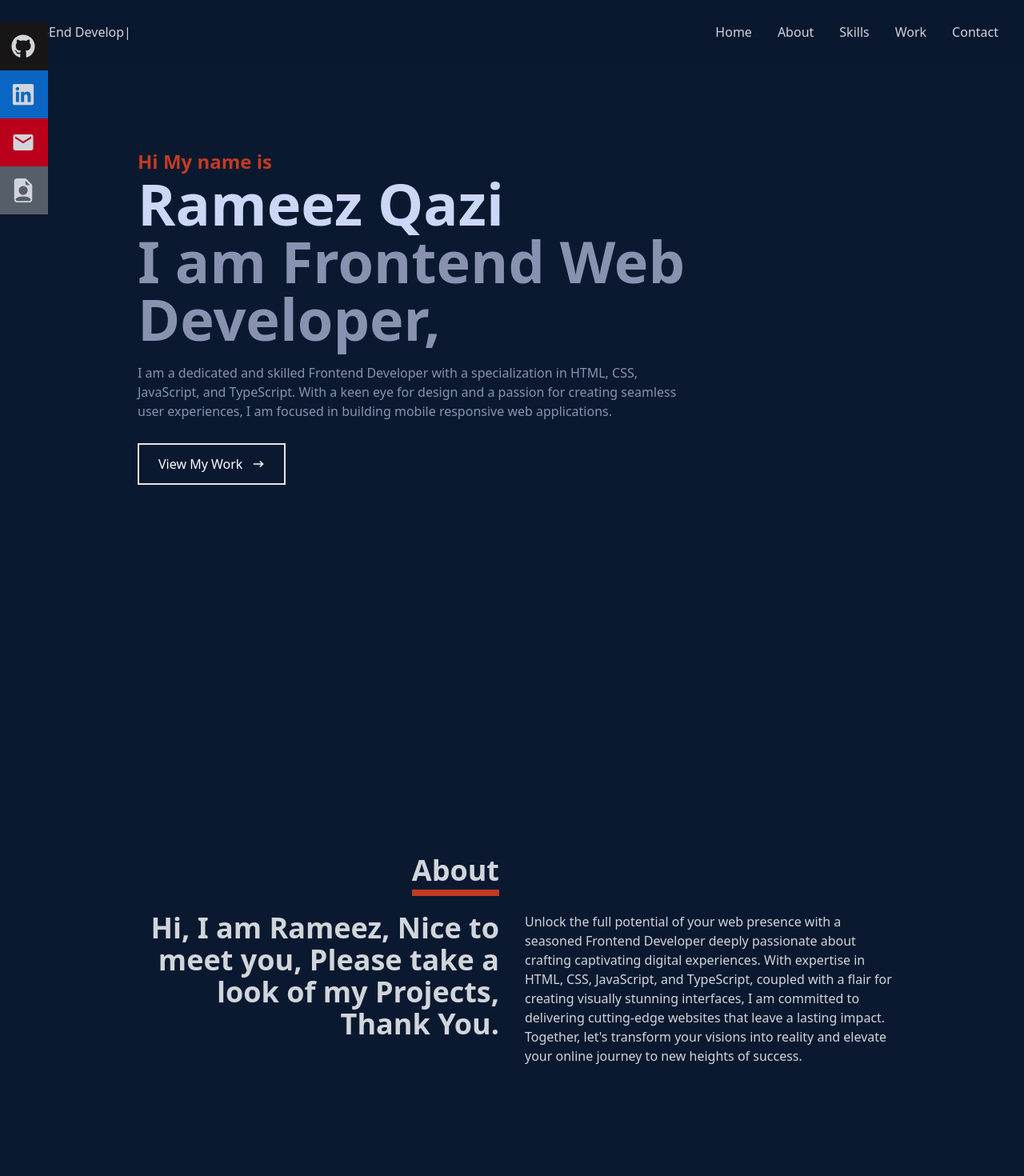
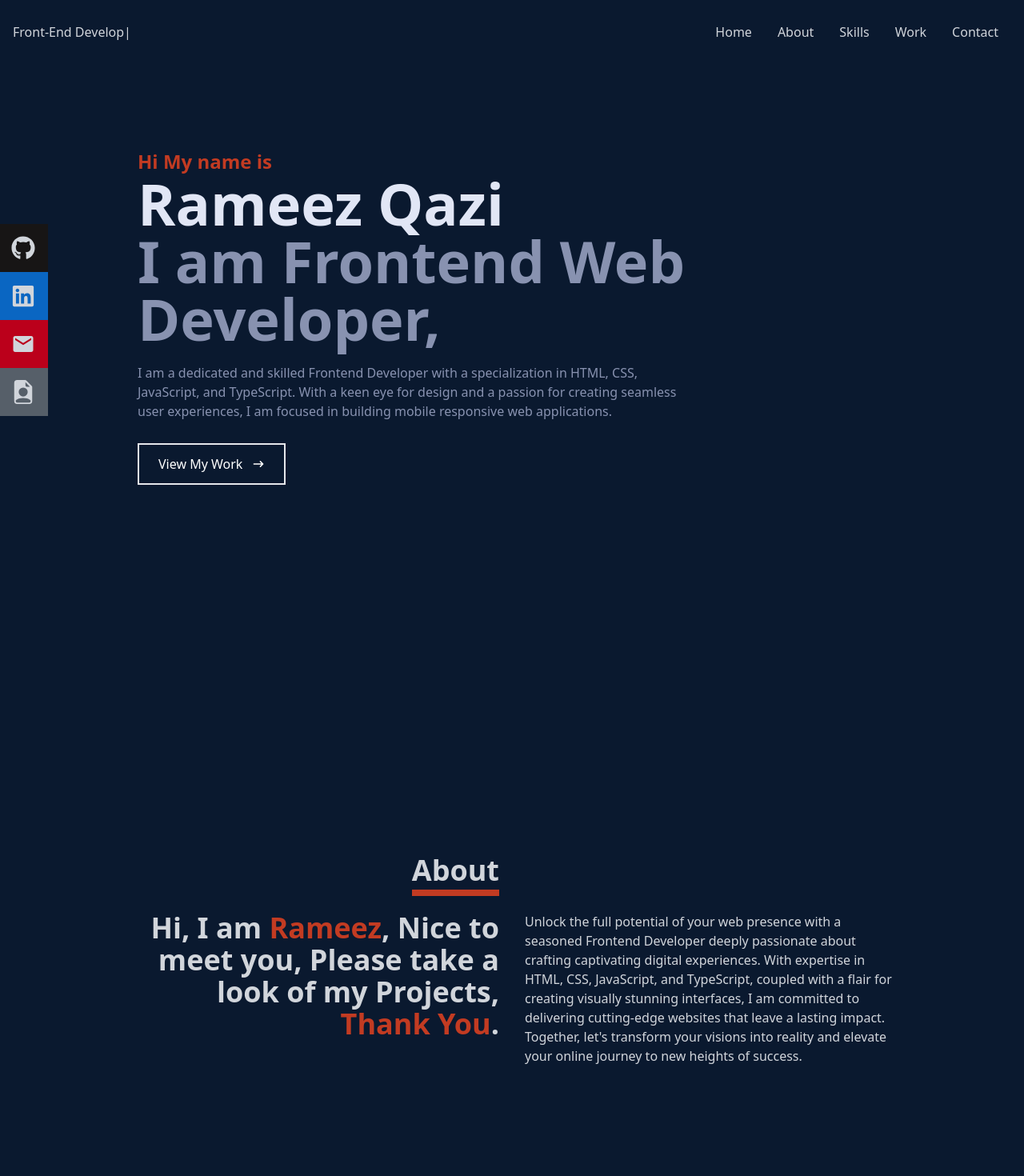
Before and after one commit to abhilashwasekar/Portfolio_Abhilash, a React (Create React App) app: page / in a window 1280 px wide. Shown: the top 1470 px of the page at 80% size. Built offline with nearby package versions, Linux system fonts and the light colour scheme.

Commit message:
revert previous changes

```diff
--- a/src/Components/About.jsx
+++ b/src/Components/About.jsx
@@ -23,7 +23,7 @@
 
                 <div className='max-w-[1000px] w-full px-4 grid sm:grid-cols-2 gap-8'>
                     <div className='sm:text-right text-4xl font-bold' data-aos='fade-right' data-aos-duration='1000'>
-                        <p>Hi,  I am Rameez, Nice to meet you, Please take a look of my Projects, Thank You.</p>
+                        <p>Hi,  I am <span className='text-[#C23B22]'>Rameez</span>, Nice to meet you, Please take a look of my Projects, <span className='text-[#C23B22]'>Thank You</span>.</p>
                     </div>
                     <div data-aos='fade-up' data-aos-duration='1000'>
                         <p>
--- a/src/Components/Home.jsx
+++ b/src/Components/Home.jsx
@@ -12,11 +12,11 @@
     }, [])
 
     return (
-        <div name="home" className='w-full h-screen bg-[#0a192f]'>
+        <div name="home" className='w-full h-screen bg-[#0a192f] font-sans'>
             <div className='max-w-[1000px] mx-auto px-8 flex flex-col justify-center h-full'>
                 <p className='text-[#C23B22] font-bold font-sans sm:text-2xl' data-aos='fade-down' data-aos-duration="1000">Hi My name is</p>
-                <h1 className='text-4xl sm:text-7xl font-bold text-[#ccd6f6] font-sans' data-aos='fade-right' data-aos-duration="2000">Rameez Qazi</h1>
-                <h2 className='text-4xl sm:text-7xl font-bold text-[#8892b0] font-sans' data-aos='fade-up' data-aos-duration='2500'>I am Frontend Web Developer,</h2>
+                <h1 className='text-5xl sm:text-7xl font-bold text-[#e1e6f5]' data-aos='fade-right' data-aos-duration="2000">Rameez Qazi</h1>
+                <h2 className='text-5xl sm:text-7xl font-bold text-[#8892b0]' data-aos='fade-up' data-aos-duration='2500'>I am Frontend Web Developer,</h2>
                 <p className='py-5 max-w-[700px] text-[#8892b0] font-sans'>
                     I am a dedicated and skilled Frontend Developer with a specialization in HTML, CSS, JavaScript, and TypeScript.
                     With a keen eye for design and a passion for creating seamless user experiences,
--- a/src/Components/Navbar.jsx
+++ b/src/Components/Navbar.jsx
@@ -17,7 +17,7 @@
 
 
     return (
-        <div className='fixed w-full h-[80px] flex justify-between items-center px-4 bg-[#0a192f] backdrop-filter backdrop-blur-lg bg-opacity-30 text-gray-300 z-10 font-sans'>
+        <div className='fixed w-full h-[80px] flex justify-between items-center px-4 bg-[#0a192f] text-gray-300 z-10 font-sans'>
             <div>
                 <TypeAnimation
                     sequence={[
```
